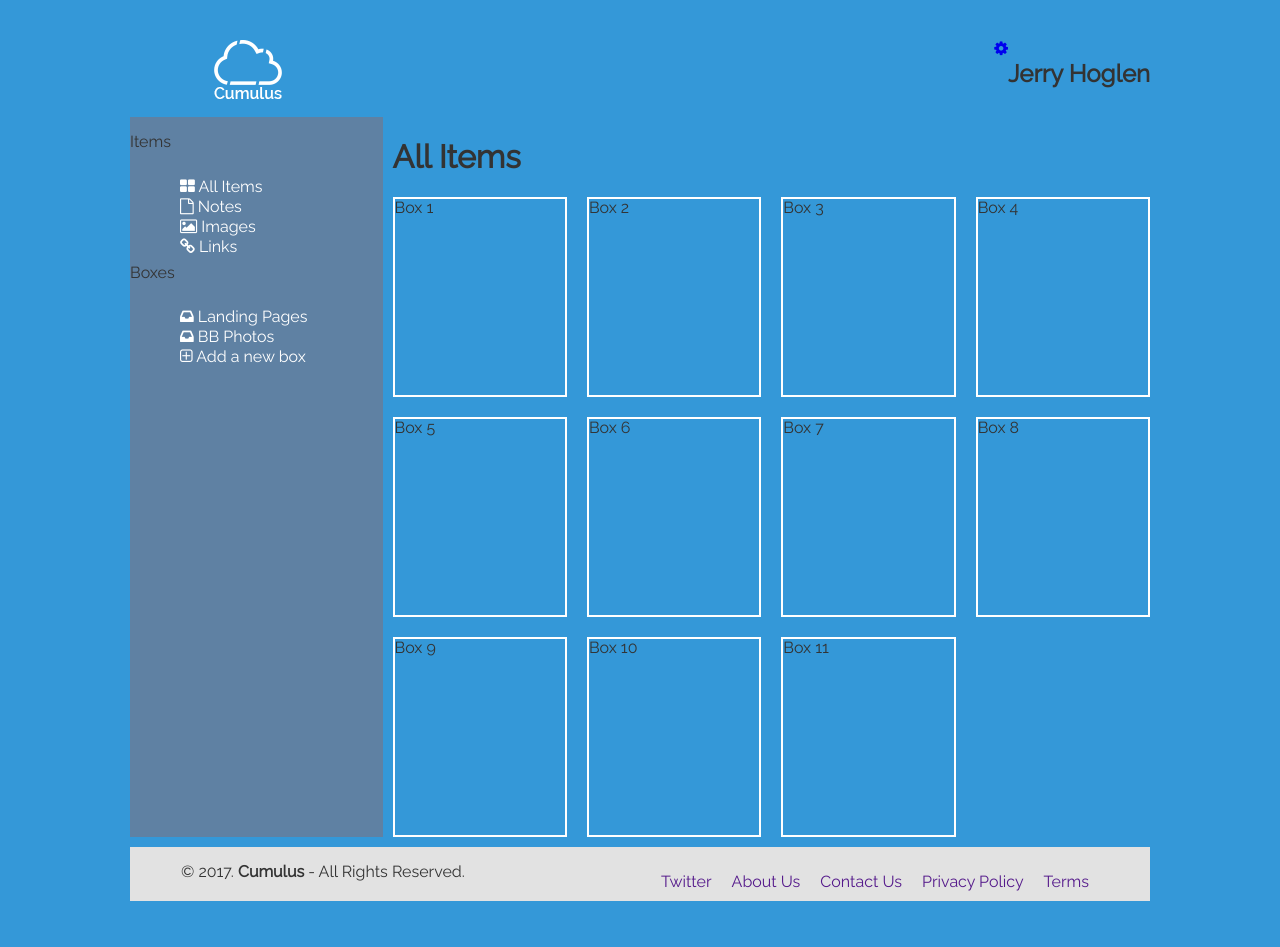
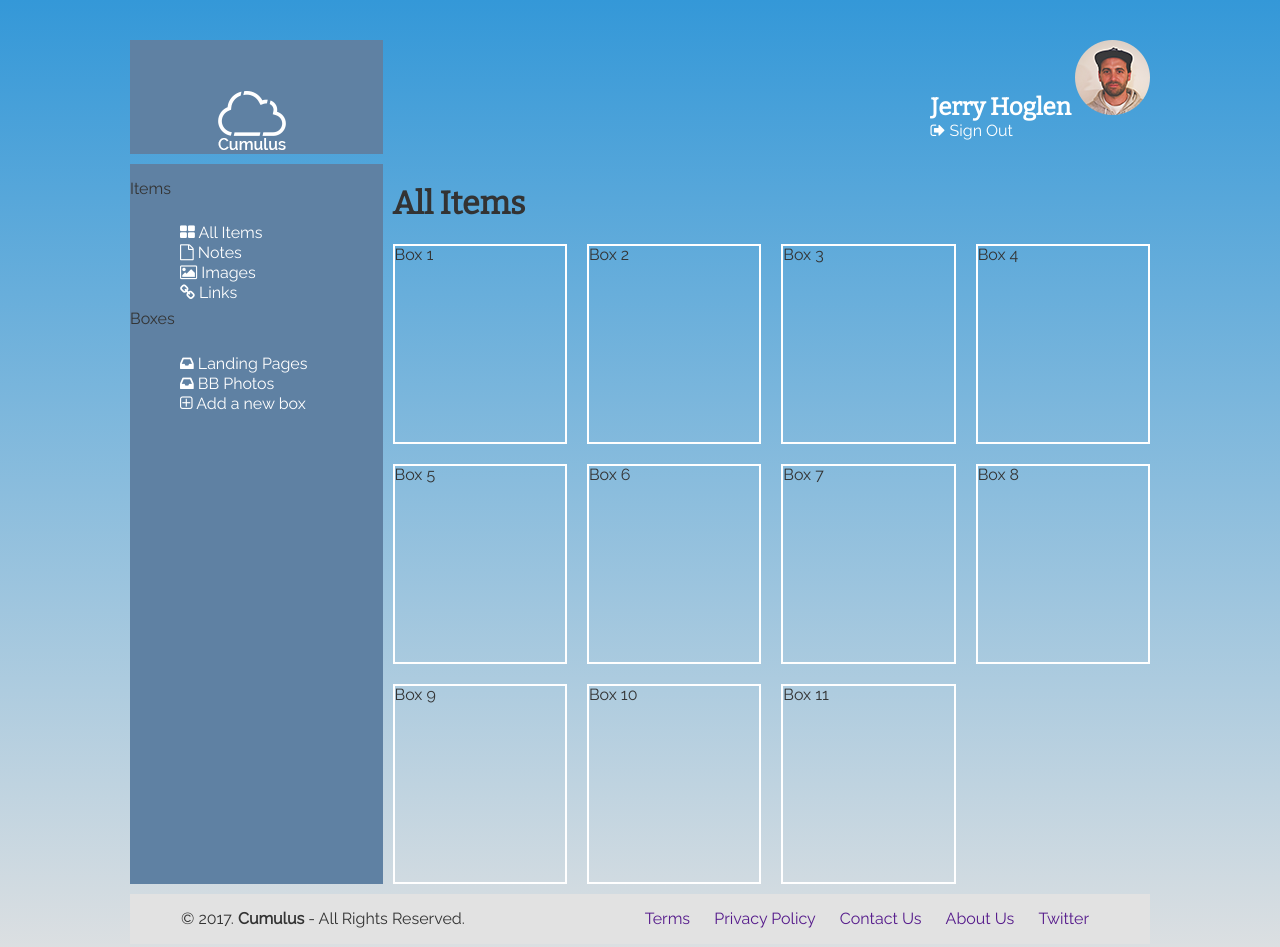
Before and after one commit to jerryhoglen/Cumulus, a plain HTML site: page dashboard.html in a window 1280 px wide. Drawn offline with nearby package versions, Linux system fonts and the light colour scheme.

Commit message:
Added more content and background gradient

```diff
--- a/css/dashboard.css
+++ b/css/dashboard.css
@@ -5,12 +5,24 @@
 body {
   margin: 40px;
   font-family: 'Raleway', sans-serif;
-  background-color: #3498D8;
+  background: #3498d8;
+  /* Old browsers */
+  background: -moz-linear-gradient(top, #3498d8 0%, #e2e2e2 100%);
+  /* FF3.6-15 */
+  background: -webkit-linear-gradient(top, #3498d8 0%, #e2e2e2 100%);
+  /* Chrome10-25,Safari5.1-6 */
+  background: linear-gradient(to bottom, #3498d8 0%, #e2e2e2 100%);
+  /* W3C, IE10+, FF16+, Chrome26+, Opera12+, Safari7+ */
   color: #333333;
 }
 
+h1, h2, h3, h4, h5, h6 {
+  font-family: 'Bitter', serif;
+}
+
 .logo {
-  padding-right: 40%;
+  padding: 20% 0 0 35%;
+  background-color: #5F81A3;
 }
 
 aside {
@@ -60,11 +72,21 @@ footer ul li a:hover {
   .sidebar {
     grid-template-columns: 1fr,
   }
-  .user-avatar h2 {
+  .account-info {
     float: right;
   }
-  .user-avatar h2, a {
-    float: right;
+  .account-info h2 {
+    color: #fff;
+    display: inline;
+    margin-top: 20px;
+  }
+  .account-info p {
+    display: inline;
+    color: #fff;
+  }
+  .fa-sign-out {
+    display: inline;
+    color: #fff;
   }
   .wrapper {
     margin: 0 auto;
--- a/dashboard.html
+++ b/dashboard.html
@@ -17,9 +17,14 @@
     <header class="logo">
       <a href="#" class="site-logo"><img src="images/CumulusLogo.png" /></a>
     </header>
-    <header class="user-avatar">
-      <h2>Jerry Hoglen</h2>
-      <a href="#"><i class="fa fa-cog"></i></a>
+    <header>
+      <div class="account-info">
+        <h2>Jerry Hoglen</h2>
+        <img src="images/Avatarimage.png" alt="avatar image" class="user-avatar" />
+        <br>
+        <a href="#"><i class="fa fa-sign-out"></i></a>
+        <p>Sign Out</p>
+      </div>
     </header>
     <aside class="sidebar">
       <nav id="left-nav" class="left-nav">
```
Also changed, not shown: images/Avatarimage.png (added).
